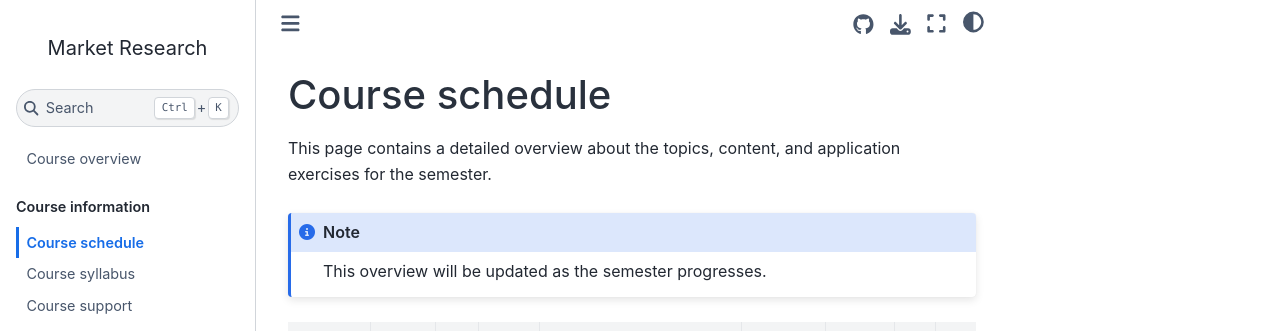
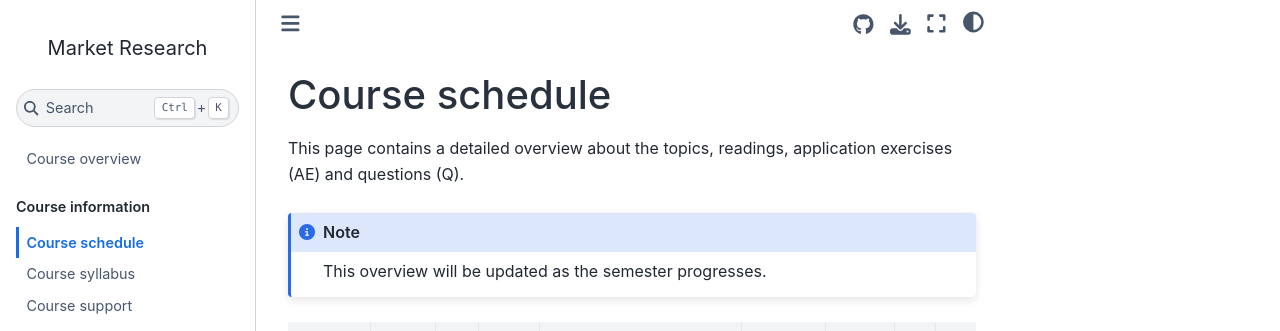
Before and after one commit to mr-ws22/website, a Jupyter Book: the page built from docs/course-schedule.md, in a window 1280 px wide and 959 px high. Shown: the top 331 px of the window. Built offline with Jupyter Book 1.0.4 settings and Sphinx 7.4.7 and the Sphinx Book theme 1.1.4, drawn with Linux system fonts in a browser that asks for light colours; comment, search, counter and statistics services are not loaded.

Commit message:
Update course-schedule.md

```diff
--- a/docs/course-schedule.md
+++ b/docs/course-schedule.md
@@ -1,6 +1,6 @@
 # Course schedule
 
-This page contains a detailed overview about the topics, content, and application exercises for the semester.
+This page contains a detailed overview about the topics, readings,  application exercises (AE) and questions (Q).
 
 :::{Note}
 This overview will be updated as the semester progresses.
```
